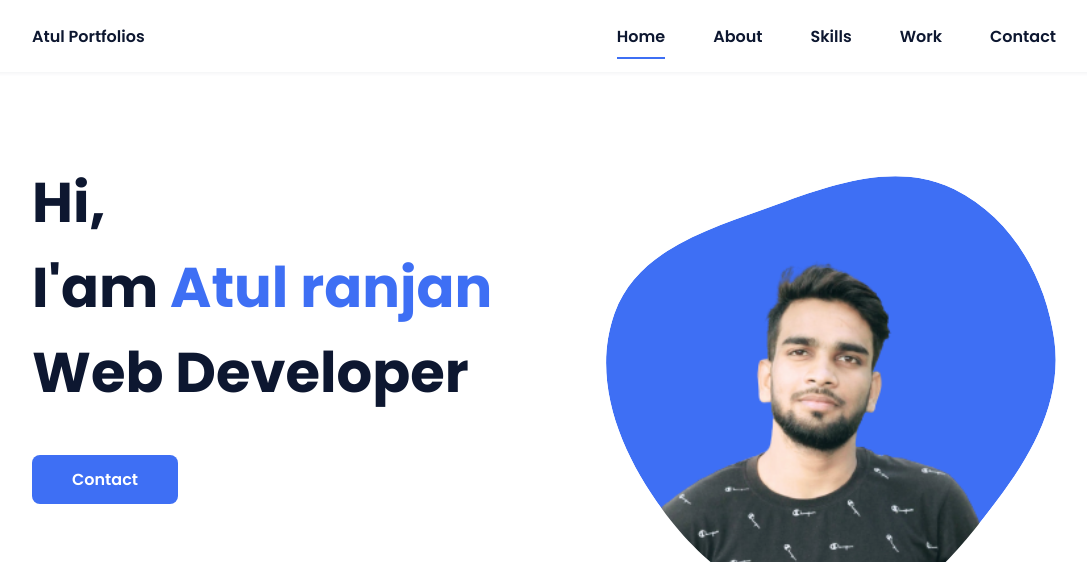
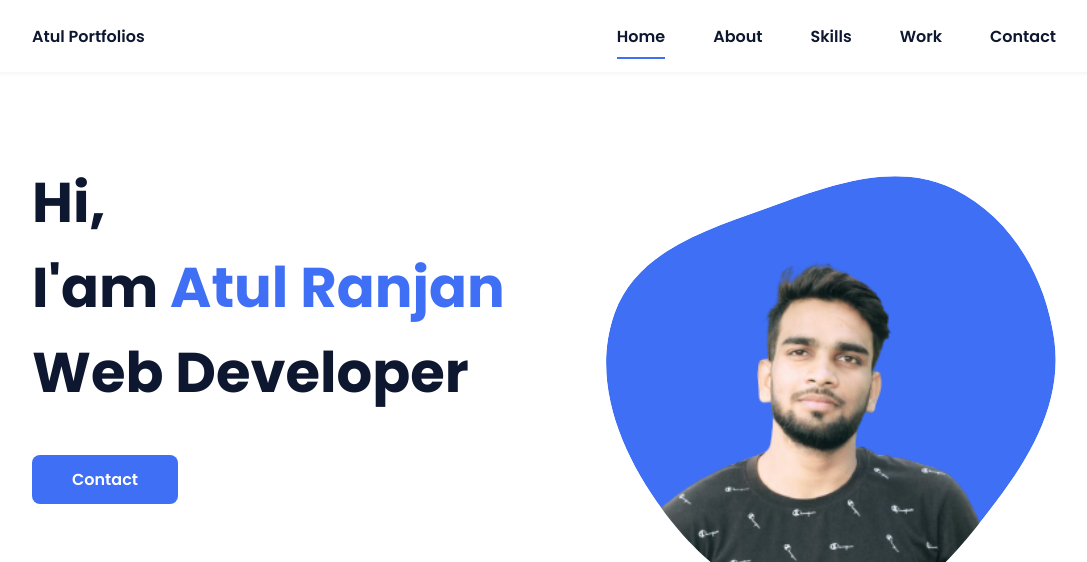
Before and after one commit to atulranjan73/My_Portfolia, a plain HTML site: page index.html in a window 1280 px wide. Shown: the top 562 px of the page, without its empty margins (96-1183 px from the left). Drawn offline with nearby package versions, Linux system fonts and the light colour scheme.

Commit message:
Change the name in index file

```diff
--- a/index.html
+++ b/index.html
@@ -39,7 +39,7 @@
             <!--===== HOME =====-->
             <section class="home bd-grid" id="home">
                 <div class="home__data">
-                    <h1 class="home__title">Hi,<br>I'am <span class="home__title-color">Atul ranjan </span><br> Web Developer</h1>
+                    <h1 class="home__title">Hi,<br>I'am <span class="home__title-color">Atul Ranjan </span><br> Web Developer</h1>
 
                     <a href="#" class="button">Contact</a>
                 </div>
```
